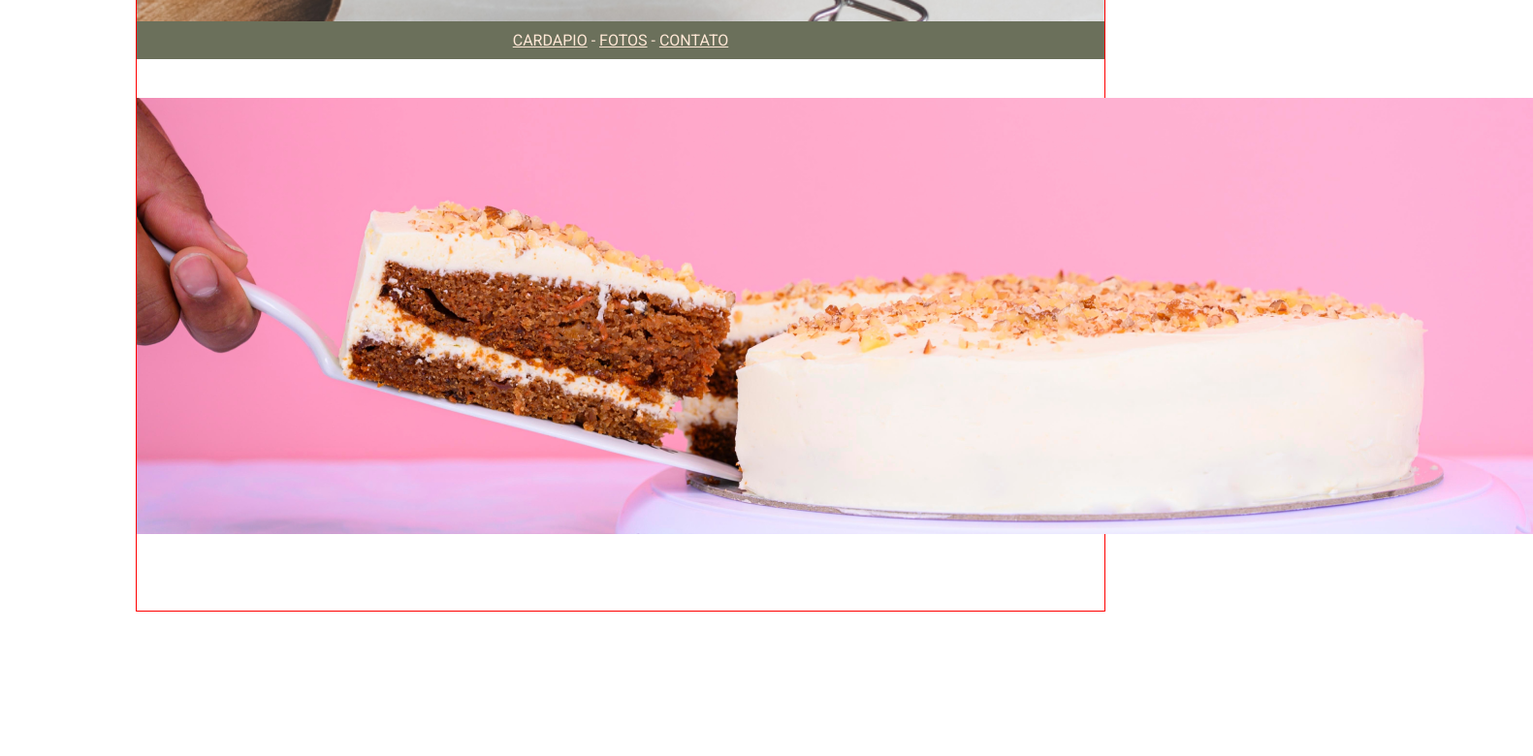
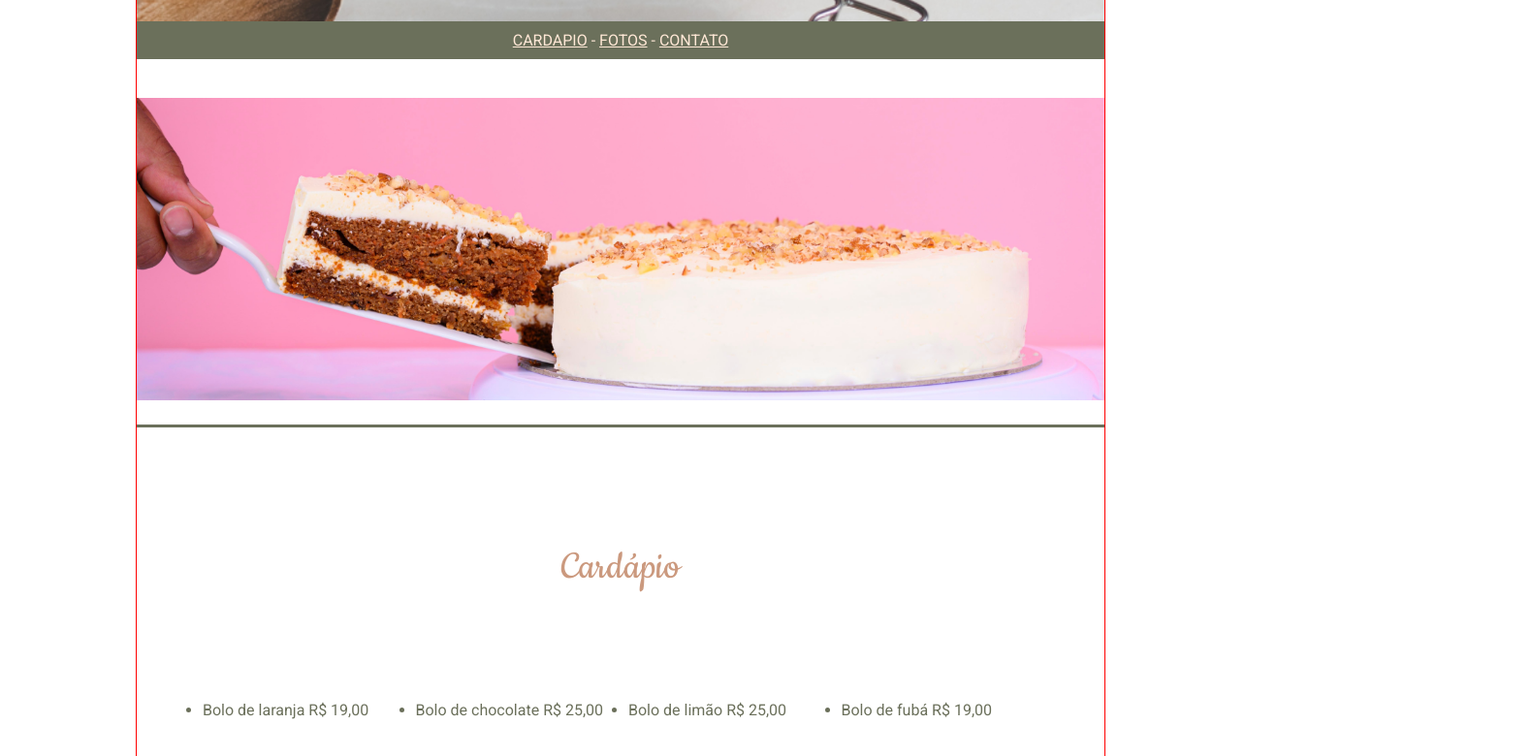
Before and after one commit to gabrielm019/loja_de_bolos, a plain HTML site: page index.html in a window 1280 px wide. Shown: the part 426-1206 px from the top of the page at 97% size, 1581 px wide, since content can reach past the window. Before the commit the page ends 1107 px from the top, so only its background shows below. Drawn offline with Linux system fonts and the light colour scheme.

Commit message:
Parte Cardápio

```diff
--- a/index.html
+++ b/index.html
@@ -31,9 +31,22 @@
             <a href="#" class="item-menu"> CONTATO</a>
         </nav>
         <div class="banner">
-            <img src="imagens/banner.png" alt="bolo de chocolate"
-            class="imagem-banner">
+            <img src="imagens/banner.png" alt="bolo de chocolate" class="imagem-banner">
 
+        </div>
+
+        <div class="cardapio">
+
+            <h2 class="titulo-cardapio">Cardápio</h2>
+
+            <ul class="lista-cardapio">
+
+                <li>Bolo de laranja R$ 19,00</li>
+                <li>Bolo de chocolate R$ 25,00</li>
+                <li>Bolo de limão R$ 25,00</li>
+                <li>Bolo de fubá R$ 19,00</li>
+
+            </ul>
         </div>
 
 
--- a/style.css
+++ b/style.css
@@ -51,3 +51,26 @@ padding-bottom: 25px;
 .item-menu{
     color:#ffe8d6
 }
+
+.imagem-banner{
+    width: 100%;
+    border-bottom: 3px solid #6b705b;
+}
+
+.titulo-cardapio{
+    margin-top: 50px;
+    font-family: 'Cookie';
+    font-weight: normal;
+    font-size: 45px;
+    color: #cb997e;
+    text-align: center;
+}
+
+.lista-cardapio{
+    columns: 4;
+    /*column-gap: 100px;*/
+    padding: 68px;
+    font-family: 'Roboto';
+    color: #6b705b;
+
+}
```
